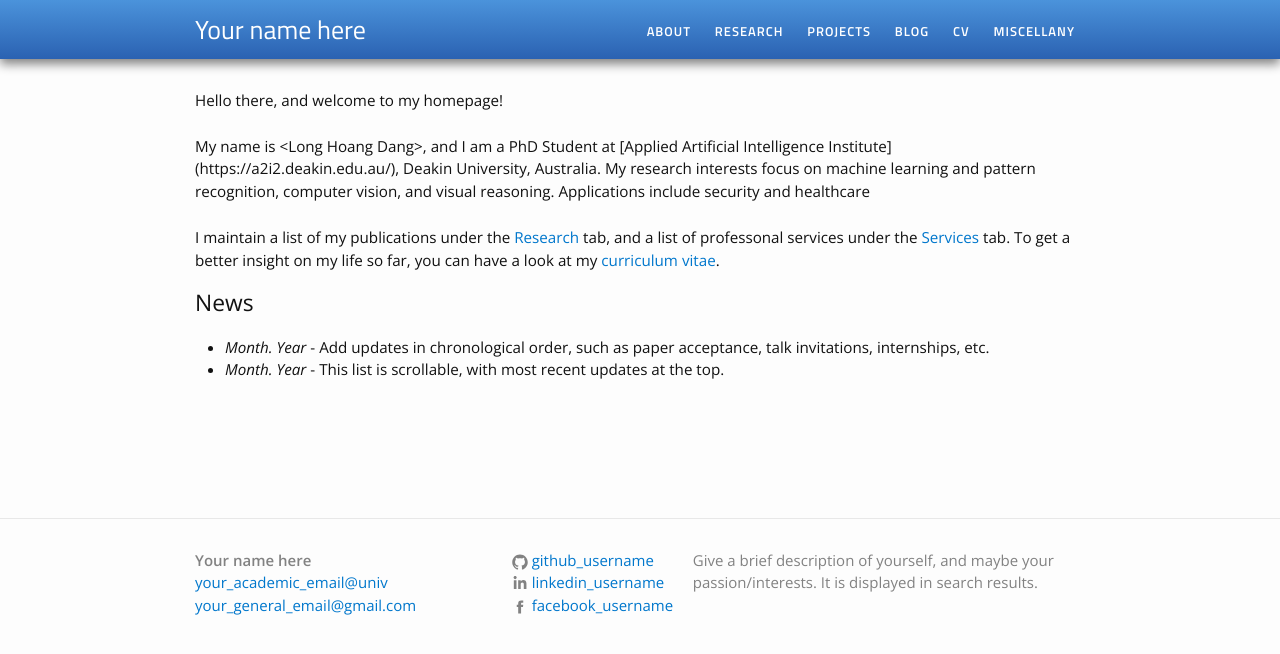
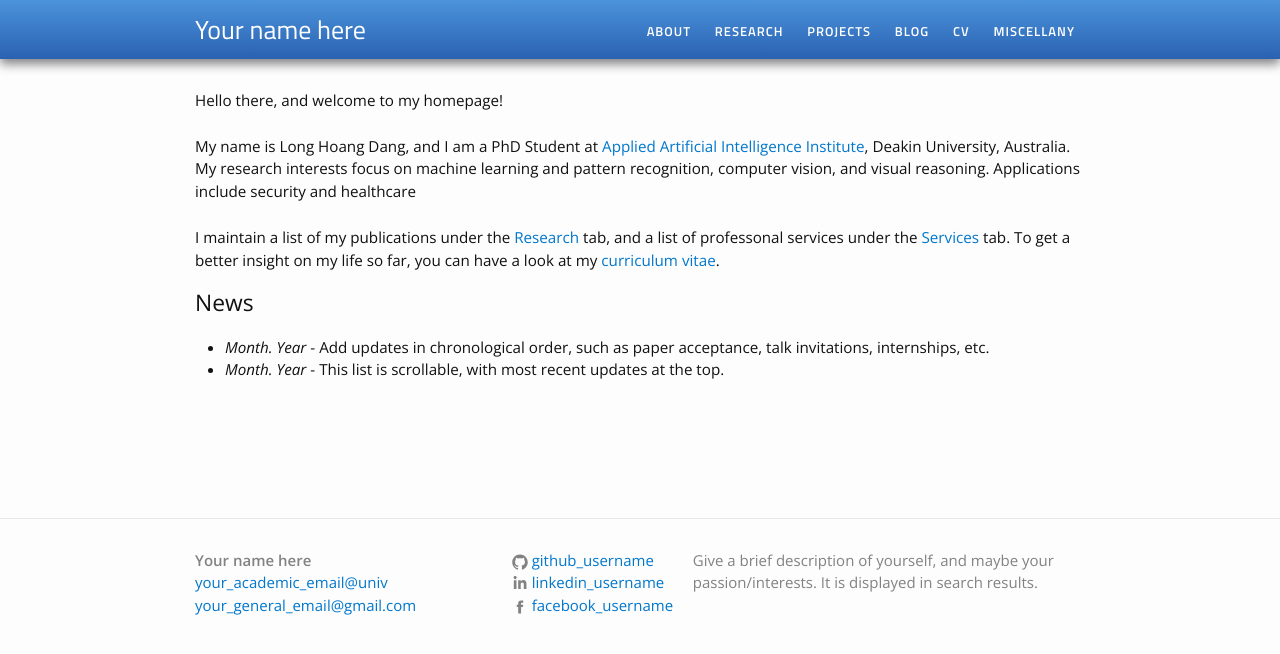
Before and after one commit to longhoangdang/hldang.github.io, a Jekyll site: the page built from index.html, in a window 1280 px wide. Shown: the top 654 px of the page. Built offline with Jekyll 4.4.1, drawn with Linux system fonts in a browser that asks for light colours; some of the changed lines change nothing that is shown.

Commit message:
Update index.html

```diff
--- a/index.html
+++ b/index.html
@@ -4,7 +4,7 @@ layout: default
 
 <div class="home">
 
-<p>Hello there, and welcome to my homepage!<br><br>My name is &lt;Long Hoang Dang&gt;, and I am a PhD Student at [Applied Artificial Intelligence Institute](https://a2i2.deakin.edu.au/), Deakin University, Australia. My research interests focus on machine learning and pattern recognition, computer vision, and visual reasoning. Applications include security and healthcare<br><br>
+<p>Hello there, and welcome to my homepage!<br><br>My name is Long Hoang Dang, and I am a PhD Student at <a href="https://a2i2.deakin.edu.au/">Applied Artificial Intelligence Institute</a>, Deakin University, Australia. My research interests focus on machine learning and pattern recognition, computer vision, and visual reasoning. Applications include security and healthcare<br><br>
 
 I maintain a list of my publications under the <a href="/research/">Research</a> tab, and a list of professonal services under the <a href="/projects">Services</a> tab.
 
```
